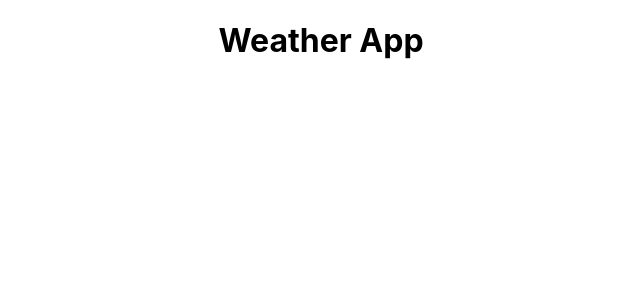
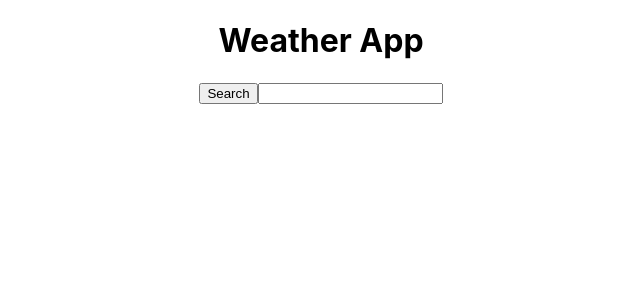
Before and after one commit to DevonTubben/Weather-app-react, a React (Create React App) app: page / in a window 1280 px wide. Shown: the top 300 px of the page, without its empty margins (319-959 px from the left). Built offline with nearby package versions, Linux system fonts and the light colour scheme.

Commit message:
working on search bar

```diff
--- a/src/App.js
+++ b/src/App.js
@@ -1,4 +1,5 @@
 import './App.css';
+import SearchBar from './Components/SearchBar'
 
 //this is a functional component
 // returns a template
@@ -8,6 +9,7 @@ function App() {
       <h1>
         Weather App
       </h1>
+      <SearchBar />
     </div>
   );
 }
--- a/src/Components/SearchBar.js
+++ b/src/Components/SearchBar.js
@@ -1,9 +1,29 @@
 import React from 'react'
 
-export default function SearchBar() {
-    return (
-        <div>
+// This is a class Component
+class SearchBar extends React.Component{
+    constructor(props){
+        super(props)
+        this.state = {
+            location: ''
+        }
+    }
 
-        </div>
-    )
+    render(){
+        const location = this.state.location
+
+        return(
+            <form>
+                {location}
+               <button>
+                   Search
+                </button>
+                <input id="search" name="search">
+
+                </input>
+            </form>
+        )
+    }
 }
+
+export default SearchBar
```
